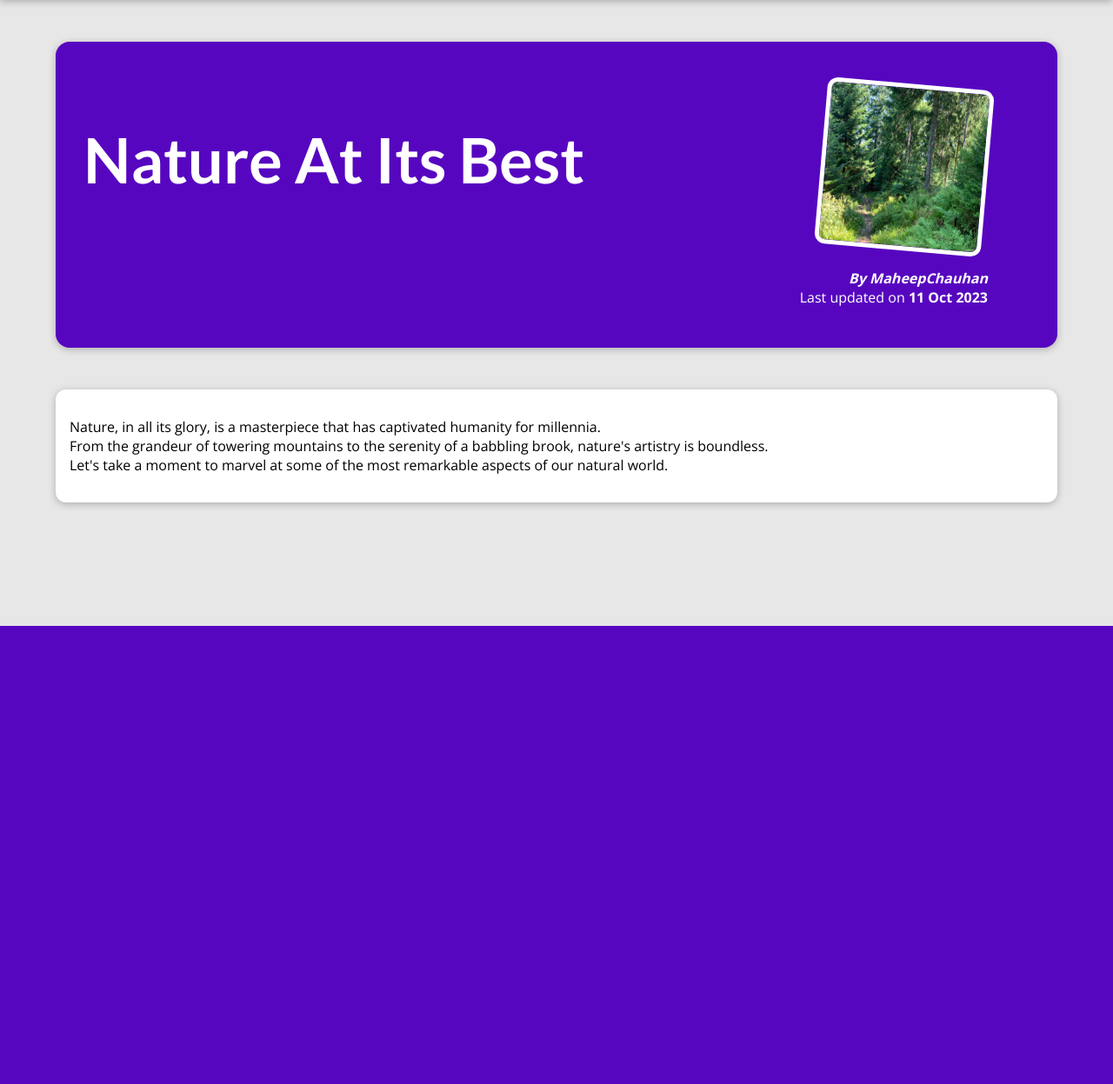
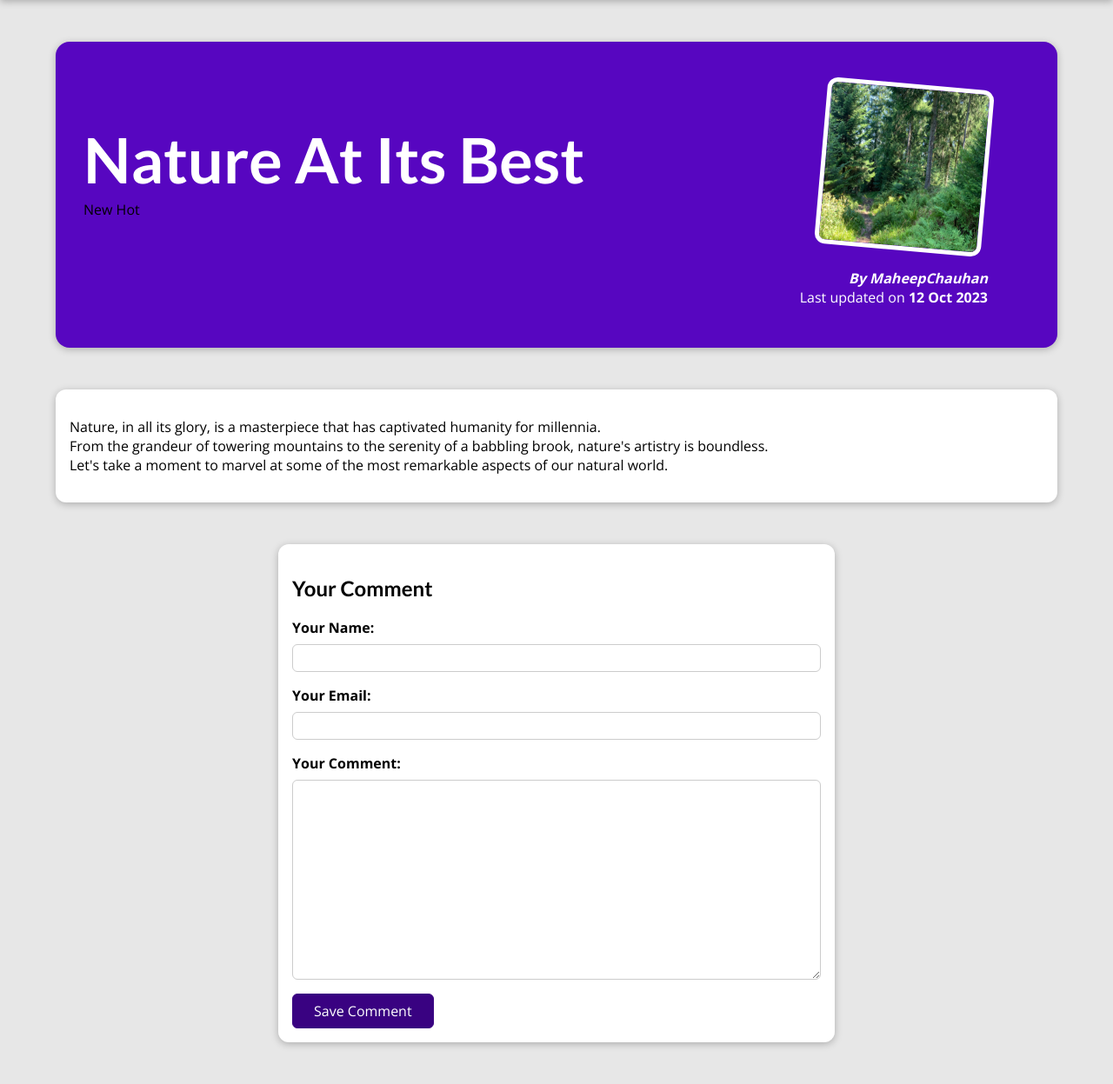
Before and after one commit to maheep8279/Django-web-Development, a Django app: a page that uses blog/templates/blog/post-detail.html in a window 1280 px wide. Shown: the part 80-1327 px from the top of the page at 87% size. Before the commit the page ends 800 px from the top, so only its background shows below. Run offline with Django 4.2, Linux system fonts and the light colour scheme; data comes from the database, SQL or seed files in the repository.

Commit message:
third commit

```diff
--- /dev/null
+++ b/blog/forms.py
@@ -0,0 +1,14 @@
+from django import forms
+
+from .models import Comment
+
+class CommentForm(forms.ModelForm):
+    class Meta:
+        model=Comment
+        exclude=["post"]
+        labels={
+            "user_name" : "Your Name",
+            "user_email" : "Your Email",
+            "text" : "Your Comment"
+
+        }
--- a/blog/models.py
+++ b/blog/models.py
@@ -27,9 +27,18 @@
 class Post(models.Model):
     title=models.CharField(max_length=150)
     excerpt=models.CharField(max_length=200)
-    image_name=models.CharField(max_length=100)
+    image=models.ImageField(upload_to="posts",null=True)
     date=models.DateField(auto_now=True)
     slug=models.SlugField(unique=True,db_index=True)
     content=models.TextField(validators=[MinLengthValidator(10)])
     author=models.ForeignKey(Author,on_delete=models.SET_NULL,null=True,related_name="posts")
     tags=models.ManyToManyField(Tag)
+
+
+
+class Comment(models.Model):
+    user_name=models.CharField(max_length=120)
+    user_email=models.EmailField()
+    text=models.TextField(max_length=400)
+    post= models.ForeignKey(
+        Post , on_delete=models.CASCADE,related_name="comments")
--- a/blog/static/blog/post-detail.css
+++ b/blog/static/blog/post-detail.css
@@ -22,7 +22,7 @@
 #summary h2 {
   color: white;
   font-size: 4.5rem;
-    margin-bottom: 0.25 rem;
+  margin-bottom: 0.25rem;
 }
 
 #summary article {
@@ -48,13 +48,32 @@
   font-weight: bold;
 }
 
-  #summary a{
+#summary a {
   color: white;
   text-decoration: none;
 }
 
 #summary time {
   font-weight: bold;
+}
+
+#read-later {
+  margin: 2rem 0;
+}
+
+#read-later button {
+  background-color: transparent;
+  border: 1px solid white;
+  padding: 0.5rem 2rem;
+  font: inherit;
+  color: white;
+  cursor: pointer;
+}
+
+#read-later button:hover,
+#read-later button:active {
+  background-color: white;
+  color: #390281;
 }
 
 main {
@@ -67,9 +86,55 @@
   box-shadow: 0 2px 8px rgba(0, 0, 0, 0.25);
 }
 
-  .tag{
+.tag {
   background-color: white;
   color: #390281;
-    padding: o.5rem,1rem;
+  padding: 0.5rem 1rem;
   border-radius: 8px;
 }
+
+#comment-form {
+  margin: 3rem auto;
+  width: 90%;
+  max-width: 40rem;
+  border-radius: 12px;
+  background-color: white;
+  box-shadow: 0 2px 8px rgba(0, 0, 0, 0.25);
+  padding: 1rem;
+}
+
+#comment-form button {
+  font: inherit;
+  background-color: #390281;
+  color: white;
+  border: 1px solid #390281;
+  padding: 0.5rem 1.5rem;
+  border-radius: 6px;
+  cursor: pointer;
+}
+
+#comment-form button:hover,
+#comment-form button:active {
+  background-color: #4f0ba7;
+  border-color: #4f0ba7;
+}
+
+.form-control {
+  margin-bottom: 1rem;
+}
+
+.form-control label {
+  font-weight: bold;
+  margin-bottom: 0.5rem;
+  display: block;
+}
+
+.form-control input,
+.form-control textarea {
+  display: block;
+  width: 100%;
+  font: inherit;
+  padding: 0.25rem;
+  border-radius: 6px;
+  border: 1px solid #ccc;
+}
--- a/blog/templates/blog/includes/post.html
+++ b/blog/templates/blog/includes/post.html
@@ -1,9 +1,9 @@
-{% load static %}
+
 
 <li>
   <article class="post">
     <a href="{% url "post-detail-page" post.slug %}">
-      <img src="{% static "blog/images/"|add:post.image_name %}" alt="{{ post.title }}"
+      <img src="{{post.image.url}}" alt="{{ post.title }}"
       />
       <div class="post__content">
         <h3>{{ post.title }}</h3>
--- a/blog/templates/blog/post-detail.html
+++ b/blog/templates/blog/post-detail.html
@@ -20,7 +20,7 @@
 
 
   <article>
-    <img src="{% static "blog/images/"|add:post.image_name %}" alt="{{ post.title }}" />
+    <img src="{{post.image.url}}" alt="{{ post.title }}" />
     <address>By <a href="mailto:test@test.com">{{ post.author }}</a></address>
     <div>Last updated on <time>{{ post.date|date:"d M Y" }}</time></div>
   </article>
@@ -29,4 +29,27 @@
 <main>
   {{ post.content|linebreaks }}
 </main>
+
+<section id="comment-form">
+  <h2>Your Comment</h2>
+  <form>
+    {% for form_field in comment_form %}
+    <div class="form-control">
+      {{ form_field.label_tag}}
+      {{ form_field}}
+      {{form_field.errors}}
+
+
+
+    </div>
+    {% endfor %}
+    <button>
+      Save Comment
+    </button>
+  </form>
+</section>
+
+
+
+
 {% endblock %}
--- a/blog/urls.py
+++ b/blog/urls.py
@@ -1,7 +1,10 @@
 from django.urls import path
 from . import views
+from .views import StartingPageView
+
+
 urlpatterns = [
-    path("", views.starting_page, name="starting-page"),
-    path("posts", views.posts, name="post-page"),
-    path("posts/<slug>", views.post_detail, name="post-detail-page"),
+    path("", views.StartingPageView.as_view(), name="starting-page"),
+    path("posts", views.AllPostsView.as_view(), name="post-page"),
+    path("posts/<slug:slug>", views.SinglePostView.as_view(), name="post-detail-page")
 ]
--- a/blog/views.py
+++ b/blog/views.py
@@ -1,31 +1,65 @@
+from django.views import View
+from django.http import HttpResponseRedirect
+from django.shortcuts import render,get_object_or_404
+from django.views.generic import ListView
+from .models import Post
+from .forms import CommentForm
+from django.urls import reverse
 
-
-from django.shortcuts import render,get_object_or_404
-
-from .models import Post
-
-def get_date(post):
-    return post['date']
 
 # Create your views here.
 
+class StartingPageView(ListView):
+    template_name="blog/index.html"
+    model=Post
+    ordering=["-date"]
+    context_object_name="posts"
 
-def starting_page(request):
-    latest_posts=Post.objects.all().order_by("-date")[:3]
-    return render(request, "blog/index.html", {
-        "posts": latest_posts
-    })
+    def get_queryset(self):
+        queryset=super().get_queryset()
+        data=queryset[:3]
+        return data
 
 
-def posts(request):
-    all_posts=Post.objects.all().order_by("-date")
-    return render(request, "blog/all-posts.html", {
-        "all_posts": all_posts
-    })
+class AllPostsView(ListView):
+    template_name="blog/all-posts.html"
+    model=Post
+    ordering=["-date"]
+    context_object_name="all-posts"
 
 
-def post_detail(request, slug):
-    identified_post = get_object_or_404(Post,slug=slug)
-    return render(request, "blog/post-detail.html", {
-        "post": identified_post
-    })
+class SinglePostView(View):
+
+
+
+    def get(self,request,slug):
+        post=Post.objects.get(slug=slug)
+        context = {
+            "post":post,
+            "post_tags":post.tags.all(),
+            "comment_form":CommentForm()
+        }
+        return render(request,"blog/post-detail.html",context)
+
+
+
+    def post(self,request,slug):
+        comment_form=CommentForm(request.POST)
+        post=Post.objects.get(slug=slug)
+
+        if comment_form.is_valid():
+
+            comment=comment_form.save(commit=False)
+            comment.post=post
+            comment.save()
+            return HttpResponseRedirect(reverse("post-detail-page",args=[slug]))
+
+
+
+
+        context = {
+            "post":post,
+            "post_tags":post.tags.all(),
+            "comment_form":CommentForm()
+        }
+        return render(request,"blog/post-detail.html",context)
--- a/my_site/settings.py
+++ b/my_site/settings.py
@@ -128,3 +128,6 @@
 STATICFILES_DIRS=[
     BASE_DIR / "static"
 ]
+
+MEDIA_ROOT= BASE_DIR / "uploads"
+MEDIA_URL= "/files/"
--- a/my_site/urls.py
+++ b/my_site/urls.py
@@ -16,8 +16,10 @@
 """
 from django.contrib import admin
 from django.urls import path, include
+from django.conf.urls.static import static
+from django.conf import settings
 
 urlpatterns = [
     path('admin/', admin.site.urls),
     path("",include("blog.urls"))
-]
+] + static(settings.MEDIA_URL,document_root=settings.MEDIA_ROOT)
```
Also changed, not shown: blog/migrations/0002_remove_post_image_name_post_image.py (added), blog/migrations/0003_comment.py (added), db.sqlite3, uploads/posts/coding.jpg (renamed from blog/static/blog/images/coding.png), uploads/posts/mountains.jpg (renamed from blog/static/blog/images/mountains.png), uploads/posts/woods.jpg (renamed from blog/static/blog/images/woods.png). Lines whose indentation alone changed are shown as unchanged.
